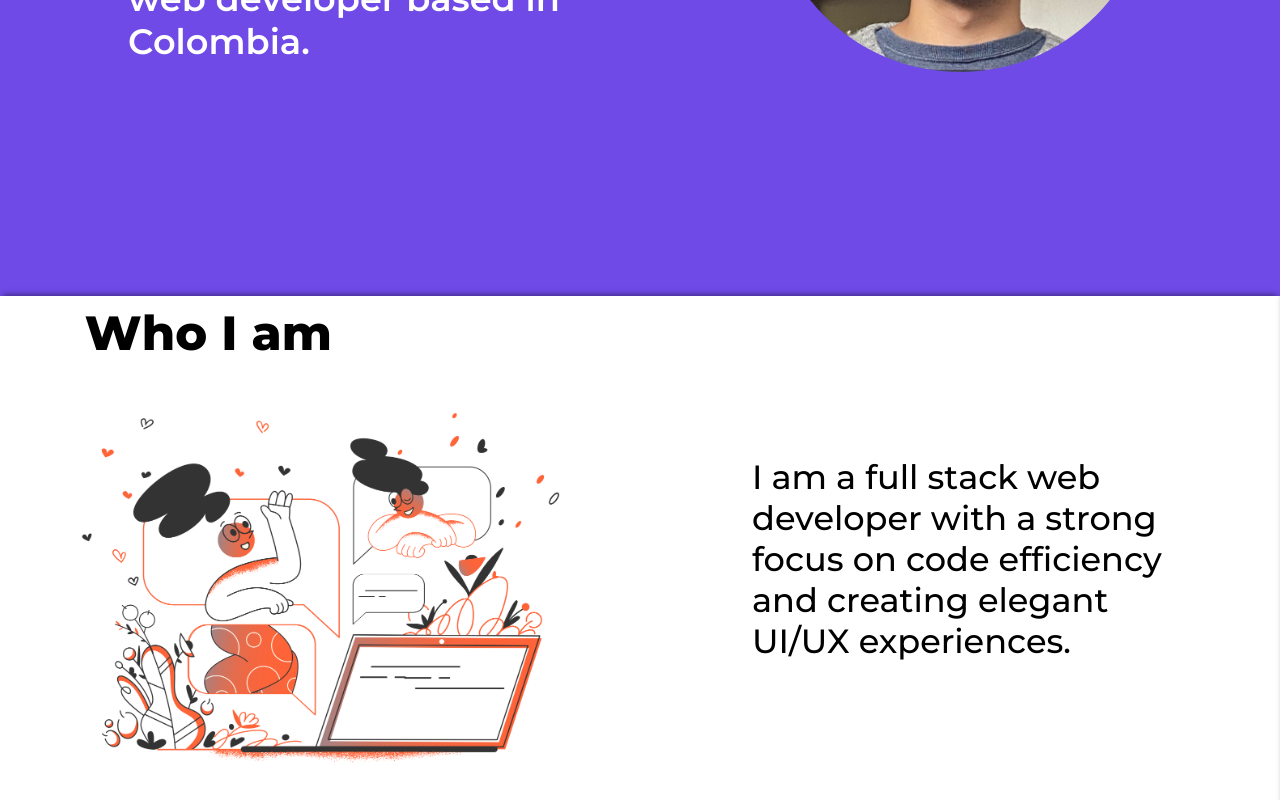
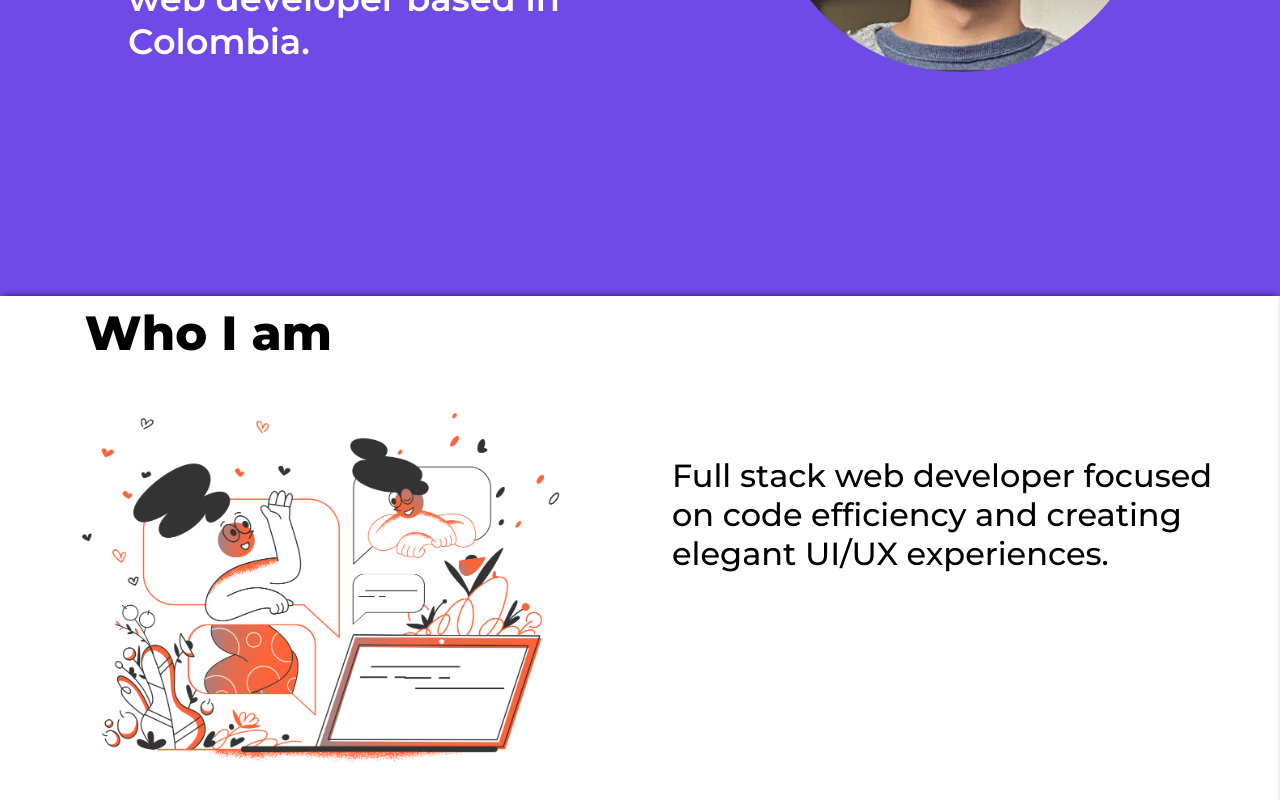
Before and after one commit to JPGomezCuervo/Portfolio, a React (Create React App) app in the folder client/: page / in a window 1280 px wide. Shown: the part 504-1304 px from the top of the page. Built offline with nearby package versions, Linux system fonts and the light colour scheme; no server answers.

Commit message:
Fix json files and modified WhoIAm.module.css

```diff
--- a/client/src/components/WhoIAm/WhoIAm.module.css
+++ b/client/src/components/WhoIAm/WhoIAm.module.css
@@ -39,8 +39,10 @@
     padding-top: 10rem;
     margin: 0 auto;
     padding-left: 0rem;
-    font-size: 2.1rem;
+    font-size: 2rem;
     text-align: left;
     font-weight: 200;
-    width: 65%;
+    width: fit-content;
+    padding-right: 10%;
+    padding-left: 5%;
 }
--- a/client/src/utils/en.json
+++ b/client/src/utils/en.json
@@ -11,14 +11,14 @@
     "whoIAm": {
         "firstView": {
             "title": "Who I am",
-            "description": "I am a full stack web developer with a strong focus on code efficiency and creating elegant UI/UX experiences."
+            "description": "Full stack web developer focused on code efficiency and creating elegant UI/UX experiences."
         },
         "secondView": {
             "title": "Tecnologies"
         },
         "thirdView": {
             "title": "Experience",
-            "description": "I am a graduate of Henry's bootcamp ( +800 hours) and am eager to apply all my knowledge in a technology company. My background as a historian allows me to read endless papers and books on any subject without difficulty, a skill I use daily to learn, update, and refine my skills as a developer."
+            "description": "Graduated of Henry's bootcamp ( +800 hours). My background as a historian allows me to read endless papers and books on any subject without difficulty, a skill I use daily to learn, update, and refine my skills as a developer."
         }
     },
     "projects": {
--- a/client/src/utils/es.json
+++ b/client/src/utils/es.json
@@ -11,14 +11,14 @@
     "whoIAm": {
         "firstView": {
             "title": "Quién soy",
-            "description": "Soy un desarrollador web full stack interesado en la eficiencia del código y la creación de experiencias UI/UX elegantes."
+            "description": "Desarrollador web full stack interesado en la eficiencia del código y la creación de experiencias UI/UX elegantes."
         },
         "secondView": {
             "title": "Teconologías"
         },
         "thirdView": {
             "title": "Experiencia",
-            "description": "Soy graduado del bootcamp de Henry ( +800 horas) y estoy ansioso por aplicar todos mis conocimientos en una empresa de tecnología. Mi formación como historiador me permite leer infinidad de artículos y libros sobre cualquier tema sin dificultad, una habilidad que utilizo a diario para aprender, actualizar y perfeccionar mis habilidades como desarrollador."
+            "description": "Graduado del bootcamp de Henry ( +800 horas) y ansioso por aplicar todos mis conocimientos en una empresa de tecnología. Mi formación como historiador me permite leer infinidad de artículos y libros sobre cualquier tema sin dificultad, una habilidad que utilizo a diario para aprender, actualizar y perfeccionar mis habilidades como desarrollador."
         }
     },
     "projects": {
```
